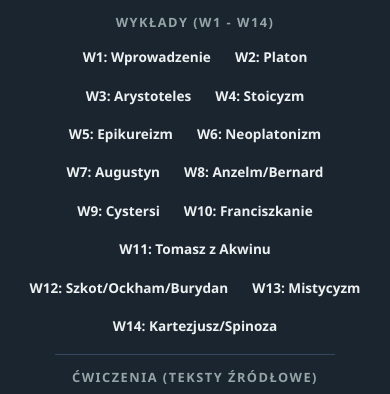
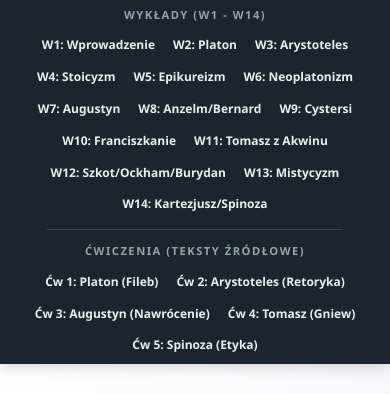
Before and after one commit to hazetgh/FilozofiaMaterialy, a plain HTML site: page EmocjeSkrot.html in a window 390 px wide. Shown: the top 394 px of the page. Drawn offline with Linux system fonts and the light colour scheme.

Commit message:
fix dla EmocjeSkrot
lepszy margin przy klikaniu w nawigacji oraz dostosowanie nawigacji do telefonow.

```diff
--- a/EmocjeSkrot.html
+++ b/EmocjeSkrot.html
@@ -108,6 +108,7 @@
             box-shadow: 0 6px 18px rgba(0,0,0,0.06);
             border-left: 8px solid #2c3e50;
             background-color: #ffffff;
+			scroll-margin-top: 200px;
         }
         .card-section h2 {
             margin-top: 0;
@@ -192,6 +193,19 @@
         .cw3-color { background-color: #eaf2f8; border-left-color: #5dade2; }
         .cw4-color { background-color: #e8f8f5; border-left-color: #48c9b0; }
         .cw5-color { background-color: #fef9e7; border-left-color: #f5b041; }
+
+		@media (max-width: 768px) {
+			nav {
+				padding: 6px 10px;
+			}
+			.nav-title {
+				font-size: 0.7em;
+			}
+			nav a {
+				font-size: 0.75em;
+				padding: 3px 6px;
+			}
+		}
     </style>
 </head>
 <body>
```
